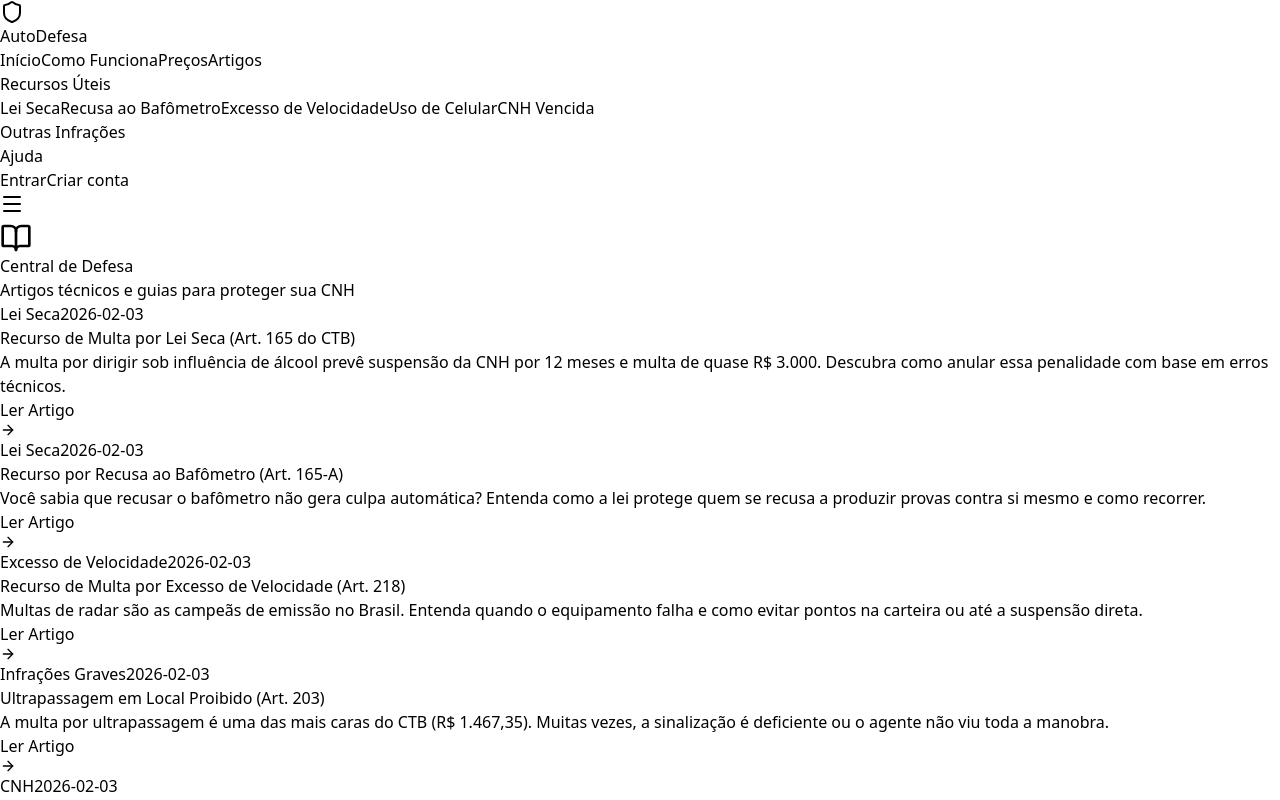
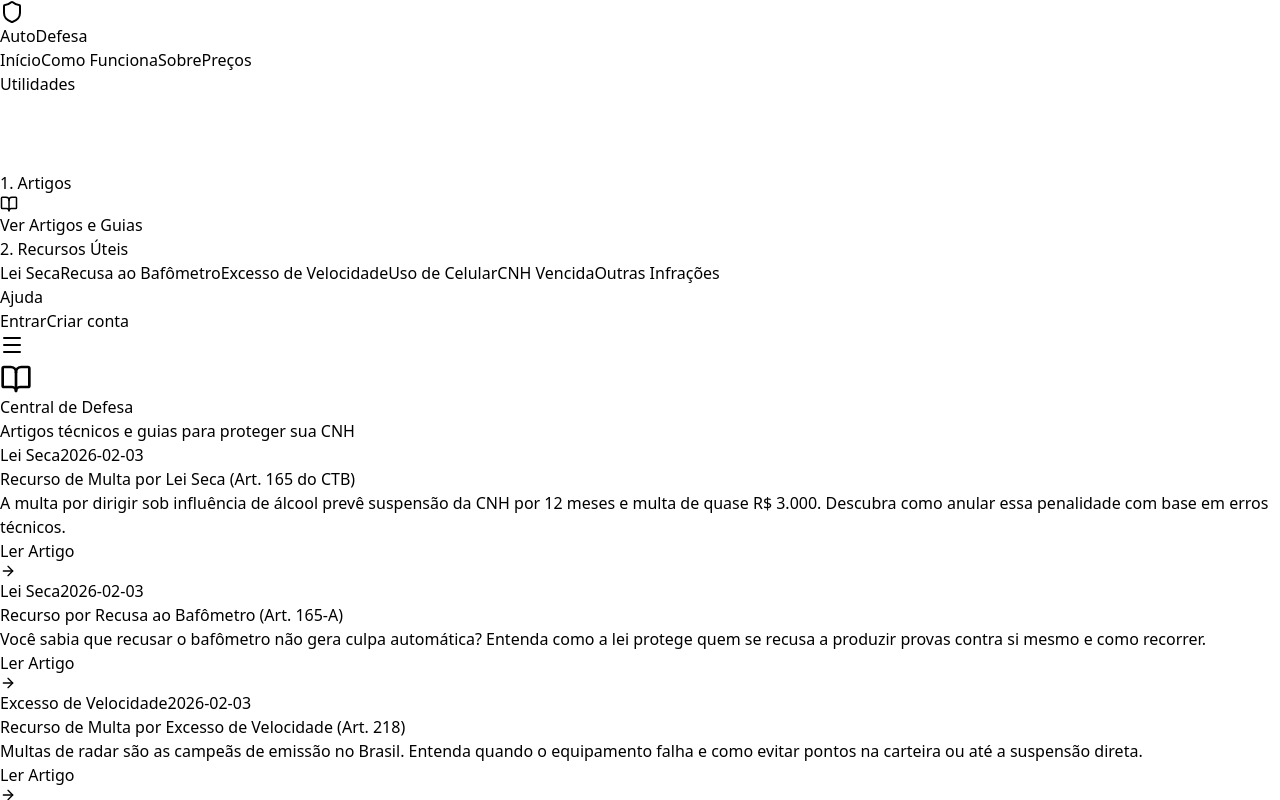
Before and after one commit to rodrigocvmd/auto-defesa, a React (Vite) app in the folder client/: page /guia in a window 1280 px wide. Shown: the top 800 px of the page. Built offline with nearby package versions, Linux system fonts and the light colour scheme; no server answers; what @react-pdf/renderer would draw is missing.

Commit message:
feat: navbar buttons new order

```diff
--- a/client/src/layouts/MainLayout.jsx
+++ b/client/src/layouts/MainLayout.jsx
@@ -9,6 +9,7 @@ const MainLayout = ({ children }) => {
 	const navigate = useNavigate();
 	const { currentUser, logout } = useAuth();
 	const [isMenuOpen, setIsMenuOpen] = useState(false);
+	const [isUtilitiesOpen, setIsUtilitiesOpen] = useState(false);
 	const isHome = location.pathname === "/";
 
 	const data = new Date();
@@ -64,56 +65,73 @@ const MainLayout = ({ children }) => {
 							</Link>
 
 							<Link
+								to="/about"
+								className="text-gray-500 hover:text-blue-600 font-medium transition-colors">
+								Sobre
+							</Link>
+
+							<Link
 								to="/pricing"
 								className="text-gray-500 hover:text-blue-600 font-medium transition-colors">
 								Preços
 							</Link>
 
+							{/* Utilidades Dropdown */}
+							<div className="relative group h-16 flex items-center">
+								<button className="text-gray-500 group-hover:text-blue-600 font-medium transition-colors flex items-center gap-1">
+									Utilidades
+									<svg className="w-4 h-4" fill="none" stroke="currentColor" viewBox="0 0 24 24">
+										<path strokeLinecap="round" strokeLinejoin="round" strokeWidth="2" d="Stack9 5l7 7-7 7" />
+									</svg>
+								</button>
+								<div className="absolute top-full left-0 w-72 bg-white rounded-2xl shadow-2xl border border-gray-100 hidden group-hover:block p-3 animate-in fade-in slide-in-from-top-2">
+									<div className="px-4 py-2 mb-2">
+										<h4 className="text-xs font-bold text-gray-400 uppercase tracking-widest">1. Artigos</h4>
 										<Link
 											to="/guia"
-								className="text-gray-500 hover:text-blue-600 font-medium transition-colors">
-								Artigos
+											className="flex items-center gap-3 mt-2 p-2 text-gray-700 hover:bg-blue-50 hover:text-blue-600 rounded-xl transition-all">
+											<BookOpen size={18} className="text-blue-500" />
+											<span className="font-bold">Ver Artigos e Guias</span>
 										</Link>
+									</div>
 
-							{/* Recursos Úteis Dropdown */}
-							<div className="relative group h-16 flex items-center">
-								<Link
-									to="/recursos"
-									className="text-gray-500 hover:text-blue-600 font-medium transition-colors flex items-center gap-1">
-									Recursos Úteis
-								</Link>
-								<div className="absolute top-full left-1/2 -translate-x-1/2 w-64 bg-white rounded-xl shadow-xl border border-gray-100 hidden group-hover:block p-2 animate-in fade-in slide-in-from-top-2">
+									<div className="h-px bg-gray-100 my-2"></div>
+
+									<div className="px-4 py-2">
+										<h4 className="text-xs font-bold text-gray-400 uppercase tracking-widest mb-2">2. Recursos Úteis</h4>
+										<div className="grid grid-cols-1 gap-1">
 											<Link
 												to="/recorrer/lei-seca"
-										className="block px-4 py-3 text-sm text-gray-600 hover:bg-blue-50 hover:text-blue-600 rounded-lg">
+												className="block px-3 py-2 text-sm text-gray-600 hover:bg-blue-50 hover:text-blue-600 rounded-lg">
 												Lei Seca
 											</Link>
 											<Link
 												to="/recorrer/recusa-bafometro"
-										className="block px-4 py-3 text-sm text-gray-600 hover:bg-blue-50 hover:text-blue-600 rounded-lg">
+												className="block px-3 py-2 text-sm text-gray-600 hover:bg-blue-50 hover:text-blue-600 rounded-lg">
 												Recusa ao Bafômetro
 											</Link>
 											<Link
 												to="/recorrer/excesso-velocidade"
-										className="block px-4 py-3 text-sm text-gray-600 hover:bg-blue-50 hover:text-blue-600 rounded-lg">
+												className="block px-3 py-2 text-sm text-gray-600 hover:bg-blue-50 hover:text-blue-600 rounded-lg">
 												Excesso de Velocidade
 											</Link>
 											<Link
 												to="/recorrer/celular-direcao"
-										className="block px-4 py-3 text-sm text-gray-600 hover:bg-blue-50 hover:text-blue-600 rounded-lg">
+												className="block px-3 py-2 text-sm text-gray-600 hover:bg-blue-50 hover:text-blue-600 rounded-lg">
 												Uso de Celular
 											</Link>
 											<Link
 												to="/recorrer/cnh-vencida"
-										className="block px-4 py-3 text-sm text-gray-600 hover:bg-blue-50 hover:text-blue-600 rounded-lg">
+												className="block px-3 py-2 text-sm text-gray-600 hover:bg-blue-50 hover:text-blue-600 rounded-lg">
 												CNH Vencida
 											</Link>
-									<div className="h-px bg-gray-100 my-1"></div>
 											<Link
 												to="/recursos"
-										className="block px-4 py-3 text-sm font-bold text-blue-600 hover:bg-blue-50 rounded-lg text-center">
+												className="block px-3 py-2 text-sm font-bold text-blue-600 hover:bg-blue-50 rounded-lg">
 												Outras Infrações
 											</Link>
+										</div>
+									</div>
 								</div>
 							</div>
 
@@ -175,43 +193,69 @@ const MainLayout = ({ children }) => {
 				{/* Mobile Menu Overlay */}
 				{isMenuOpen && (
 					<div className="md:hidden bg-white border-b border-gray-200 absolute w-full left-0 top-16 z-40 shadow-lg animate-in slide-in-from-top-2">
-						<div className="px-4 py-4 space-y-4 text-center">
+						<div className="px-4 py-4 space-y-2 text-center">
 							{!isHome && (
 								<Link
 									to="/"
 									onClick={() => setIsMenuOpen(false)}
-									className="block text-gray-600 hover:text-blue-600 font-medium py-2 border-b border-gray-100">
+									className="block text-gray-600 hover:text-blue-600 font-medium py-3 border-b border-gray-100">
 									Início
 								</Link>
 							)}
+
+							<Link
+								to="/how-it-works"
+								onClick={() => setIsMenuOpen(false)}
+								className="block text-gray-600 hover:text-blue-600 font-medium py-3 border-b border-gray-100">
+								Como Funciona
+							</Link>
+
+							<Link
+								to="/about"
+								onClick={() => setIsMenuOpen(false)}
+								className="block text-gray-600 hover:text-blue-600 font-medium py-3 border-b border-gray-100">
+								Sobre Nós
+							</Link>
+
+							{/* Utilidades Mobile Dropdown */}
+							<div className="border-b border-gray-100">
+								<button
+									onClick={() => setIsUtilitiesOpen(!isUtilitiesOpen)}
+									className="w-full text-gray-600 hover:text-blue-600 font-medium py-3 flex items-center justify-center gap-2">
+									Utilidades
+									<svg className={`w-4 h-4 transition-transform ${isUtilitiesOpen ? 'rotate-180' : ''}`} fill="none" stroke="currentColor" viewBox="0 0 24 24">
+										<path strokeLinecap="round" strokeLinejoin="round" strokeWidth="2" d="M19 9l-7 7-7-7" />
+									</svg>
+								</button>
+								{isUtilitiesOpen && (
+									<div className="bg-gray-50 py-2 space-y-1 animate-in fade-in slide-in-from-top-1">
 										<Link
 											to="/guia"
 											onClick={() => setIsMenuOpen(false)}
-								className="block text-gray-600 hover:text-blue-600 font-medium py-2 border-b border-gray-100">
+											className="block text-gray-500 hover:text-blue-600 py-2 text-sm">
 											Artigos
-							</Link>
-							<Link
-								to="/how-it-works"
-								onClick={() => setIsMenuOpen(false)}
-								className="block text-gray-600 hover:text-blue-600 font-medium py-2 border-b border-gray-100">
-								Como Funciona
-							</Link>
-							<Link
-								to="/pricing"
-								onClick={() => setIsMenuOpen(false)}
-								className="block text-gray-600 hover:text-blue-600 font-medium py-2 border-b border-gray-100">
-								Preços
 										</Link>
 										<Link
 											to="/recursos"
 											onClick={() => setIsMenuOpen(false)}
-								className="block text-gray-600 hover:text-blue-600 font-medium py-2 border-b border-gray-100">
+											className="block text-gray-500 hover:text-blue-600 py-2 text-sm">
 											Recursos Úteis
 										</Link>
+									</div>
+								)}
+							</div>
+
+							<Link
+								to="/pricing"
+								onClick={() => setIsMenuOpen(false)}
+								className="block text-gray-600 hover:text-blue-600 font-medium py-3 border-b border-gray-100">
+								Preços
+							</Link>
+
 							<Link
 								to="/help"
 								onClick={() => setIsMenuOpen(false)}
-								className="block text-gray-600 hover:text-blue-600 font-medium py-2 border-b border-gray-100">
+								className="block text-gray-600 hover:text-blue-600 font-medium py-3 border-b border-gray-100">
 								Ajuda
 							</Link>
 
```
Lines whose indentation alone changed are shown as unchanged.
